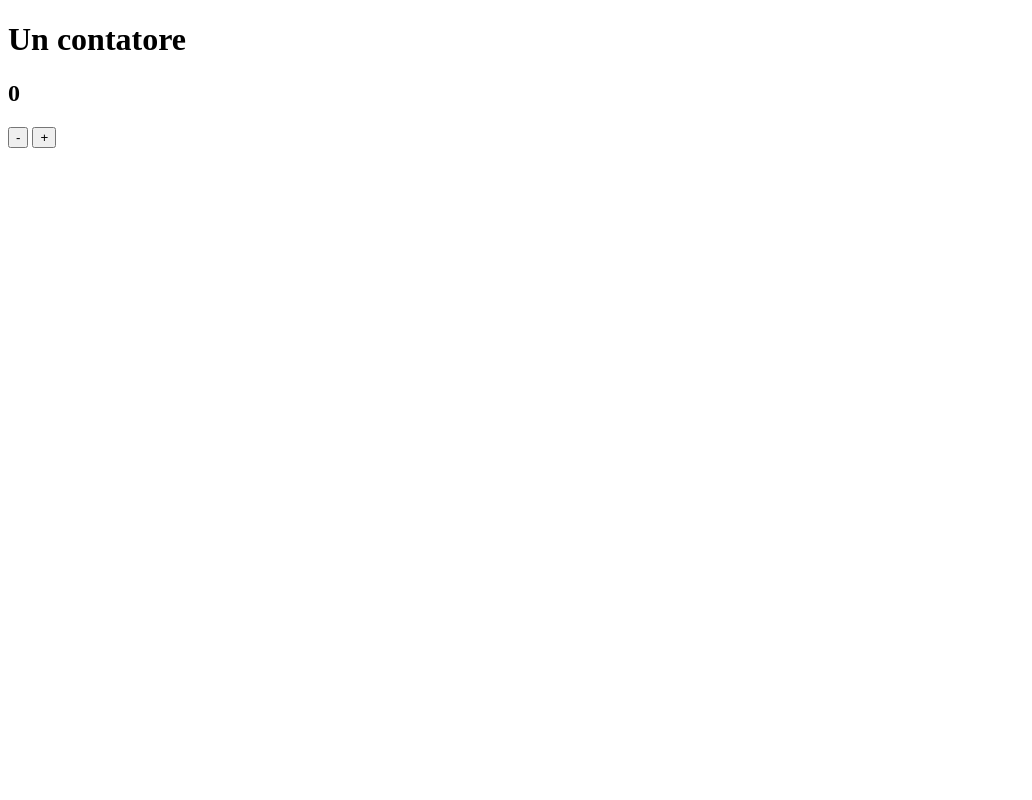
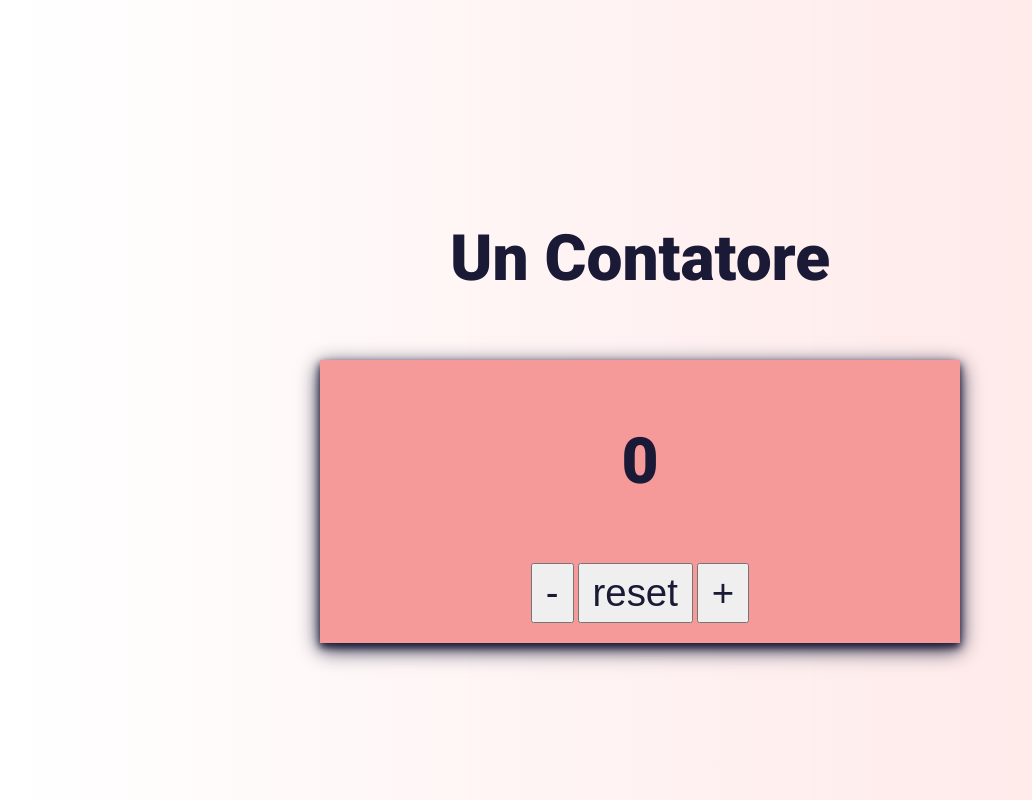
Before and after one commit to oglili/counter, a plain HTML site: page index.html in a window 1280 px wide. Shown: the whole page, without its empty margins (0-1032 px from the left). Drawn offline with Linux system fonts and the light colour scheme.

Commit message:
style added

```diff
--- a/asset/css/style.css
+++ b/asset/css/style.css
@@ -0,0 +1,37 @@
+* {
+    margin: 0;
+    padding: 0;
+    box-sizing: border-box;
+}
+
+body {
+    font-family: 'Roboto', sans-serif;
+    background-image: linear-gradient(to right, rgba(255,0,0,0), rgba(255,0,0,.1));
+    display: flex;
+    flex-direction: column;
+    justify-content: center;
+    align-items: center;
+    text-align: center;
+    height: 100vh;
+    overflow: hidden;
+}
+
+h1, h2 {
+    padding: 1em;
+    color: #1a1a37;
+    font-size: 5vw;
+
+}
+.main {
+    width: 50%;
+    background-color: rgb(245, 153, 153);
+    box-shadow: 0 4px 8px 0 #1a1a37, 0 6px 20px 0 #1a1a37;
+    padding-bottom: 20px;
+
+}
+button {
+    padding: 6px 13px;
+    font-size: 3vw;
+    color: #1a1a37;
+    cursor: pointer;
+}
--- a/asset/js/script.js
+++ b/asset/js/script.js
@@ -1,13 +1,12 @@
 let valore = document.querySelector('#valore');
 let valoreDecrementa = document.querySelector('#decrementa');
 let valoreAumenta = document.querySelector('#aumenta');
+let reset = document.querySelector('#reset');
 
 
 valoreAumenta.addEventListener('click', ()=>{
     valore.innerHTML++;
-    if (valore.innerHTML < 0) {
-        valore.style.color = 'red';
-    }else {
+    if (valore.innerHTML >= 0) {
         valore.style.color = 'black';
     }
 });
@@ -16,7 +15,9 @@ valoreDecrementa.addEventListener('click', ()=>{
     valore.innerHTML--;
     if (valore.innerHTML < 0) {
         valore.style.color = 'red';
-    }else {
-        valore.style.color = 'black';
-}
+    }
 });
+
+reset.addEventListener('click', ()=>{
+    valore.innerHTML = 0;
+});
--- a/index.html
+++ b/index.html
@@ -4,15 +4,21 @@
     <meta charset="UTF-8">
     <meta http-equiv="X-UA-Compatible" content="IE=edge">
     <meta name="viewport" content="width=device-width, initial-scale=1.0">
-    <title>Un contatore</title>
+    <title>Un Contatore</title>
+    <link rel="preconnect" href="https://fonts.googleapis.com">
+    <link rel="preconnect" href="https://fonts.gstatic.com" crossorigin>
+    <link href="https://fonts.googleapis.com/css2?family=Roboto:wght@400;500;900&display=swap" rel="stylesheet">
     <link rel="stylesheet" href="asset/css/style.css">
 
 </head>
 <body>
-    <h1>Un contatore</h1>
-    <h2 id="valore">0</h2>
-    <button id="decrementa">-</button>
-    <button id="aumenta">+</button>
+    <h1>Un Contatore</h1>
+    <main class="main">
+        <h2 id="valore">0</h2>
+        <button id="decrementa">-</button>
+        <button id="reset">reset</button>
+        <button id="aumenta">+</button>
+    </main>
     <script src="asset/js/script.js"></script>
 </body>
 </html>
```
